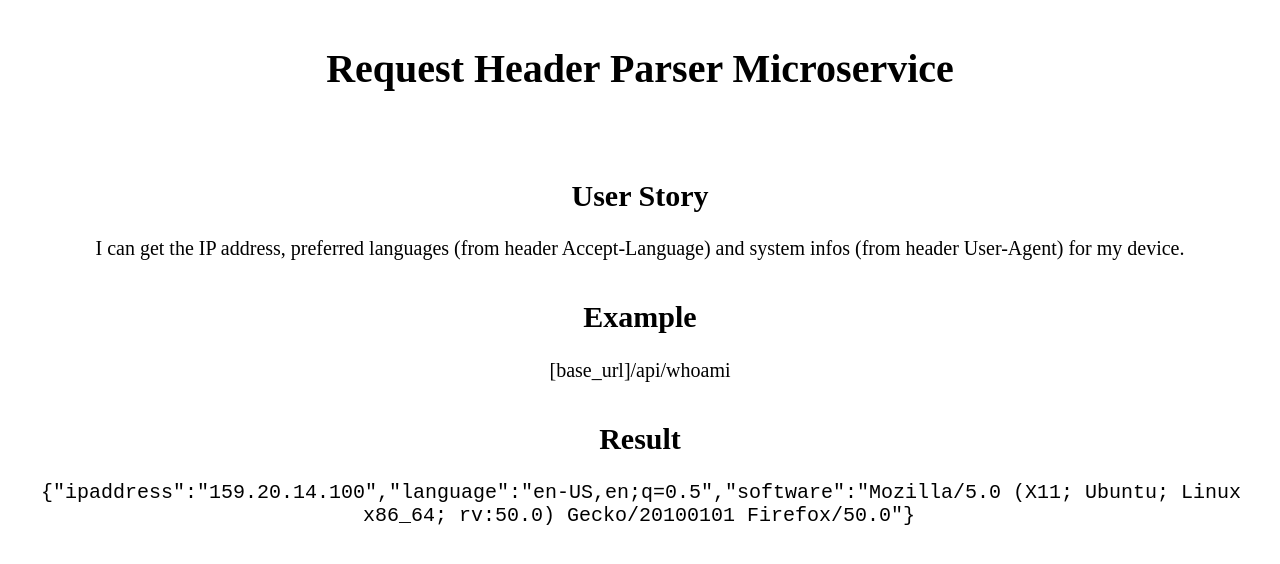
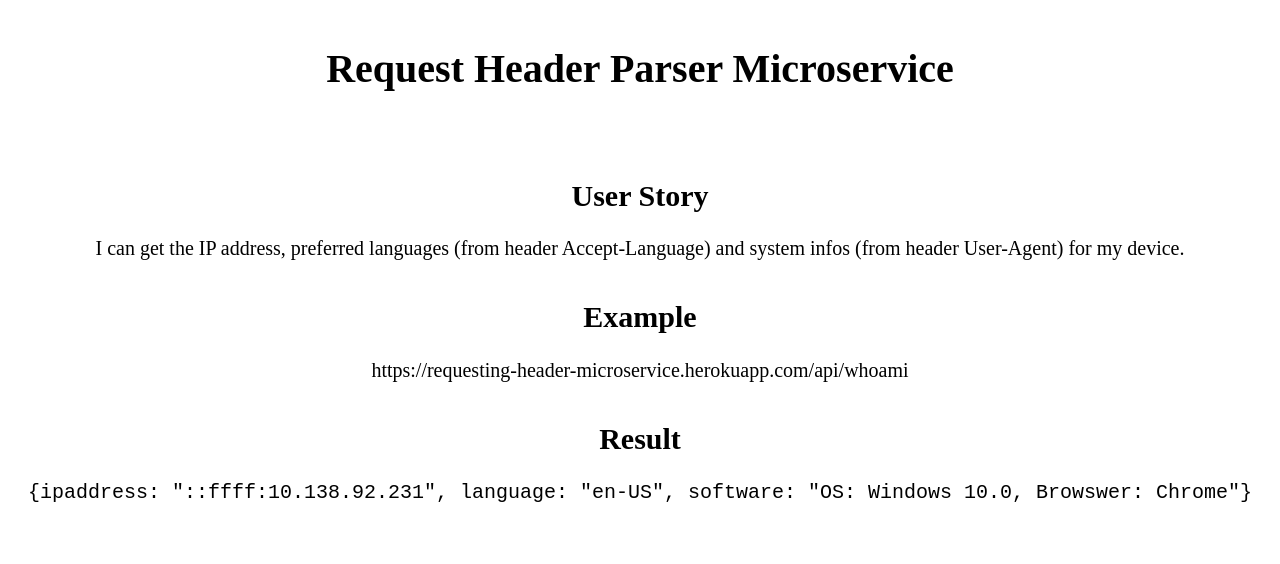
Before and after one commit to eagle3y3/ReqHead, a website: page views/index.html in a window 1280 px wide. Drawn offline with Linux system fonts and the light colour scheme; files that its build step writes are made by us from their sources.

Commit message:
code block change

```diff
--- a/views/index.html
+++ b/views/index.html
@@ -11,9 +11,9 @@
       <h2>User Story</h2>
       <p>I can get the IP address, preferred languages (from header Accept-Language) and system infos (from header User-Agent) for my device.</p>
       <h2>Example</h2>
-      <p>[base_url]/api/whoami</p>
+      <p>https://requesting-header-microservice.herokuapp.com/api/whoami</p>
       <h2>Result</h2>
-      <code>{"ipaddress":"159.20.14.100","language":"en-US,en;q=0.5","software":"Mozilla/5.0 (X11; Ubuntu; Linux x86_64; rv:50.0) Gecko/20100101 Firefox/50.0"}</code>
+      <code>{ipaddress: "::ffff:10.138.92.231", language: "en-US", software: "OS: Windows 10.0, Browswer: Chrome"}</code>
     </div>
 
   </body>
```
